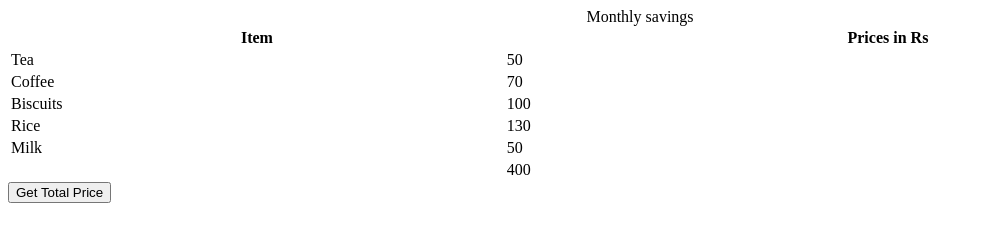
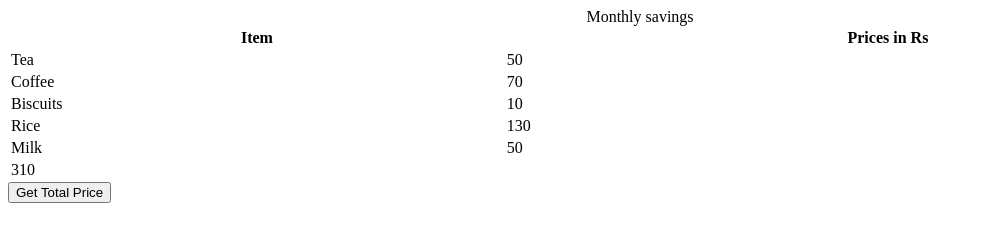
Before and after one commit to acciojob/grofers-checkout-Ajaykarki13, a website: page main.html in a window 1280 px wide. Both pictures are taken after a click on the button "Get Total Price". Shown: the whole page, without its empty margins (0-983 px from the left). Drawn offline with Linux system fonts and the light colour scheme.

Commit message:
created a submission

```diff
--- a/main.html
+++ b/main.html
@@ -26,7 +26,7 @@
     </tr>
     <tr>
       <td class="item">Biscuits</td>
-      <td class="price">100</td>
+      <td class="price">10</td>
     </tr>
     <tr>
       <td class="item">Rice</td>
@@ -36,7 +36,7 @@
       <td class="item">Milk</td>
       <td class="price">50</td>
     </tr>
-
+		<tr class='total'></tr>
   </table>
     <script type="text/javascript" src="./script.js">
 </script>
--- a/script.js
+++ b/script.js
@@ -10,12 +10,13 @@ for(let i=0;i<prices.length;i++)
 		{
 			sum = sum + parseInt( prices[i].innerHTML)
 		}
-	let lastrow =  document.createElement("tr")
+	//let lastrow =  document.createElement("tr")
+	let lastrow =document.querySelector(".total")
 	lastrow.innerHTML =
-	`<td></td>
+	`
   <td>${sum}</td>` ;
-	let table = document.querySelector(".table")
-  table.append(lastrow)
+	//let table = document.querySelector(".table")
+ // table.append(lastrow)
 
 };
 getSumBtn.addEventListener("click", getSum);
```
